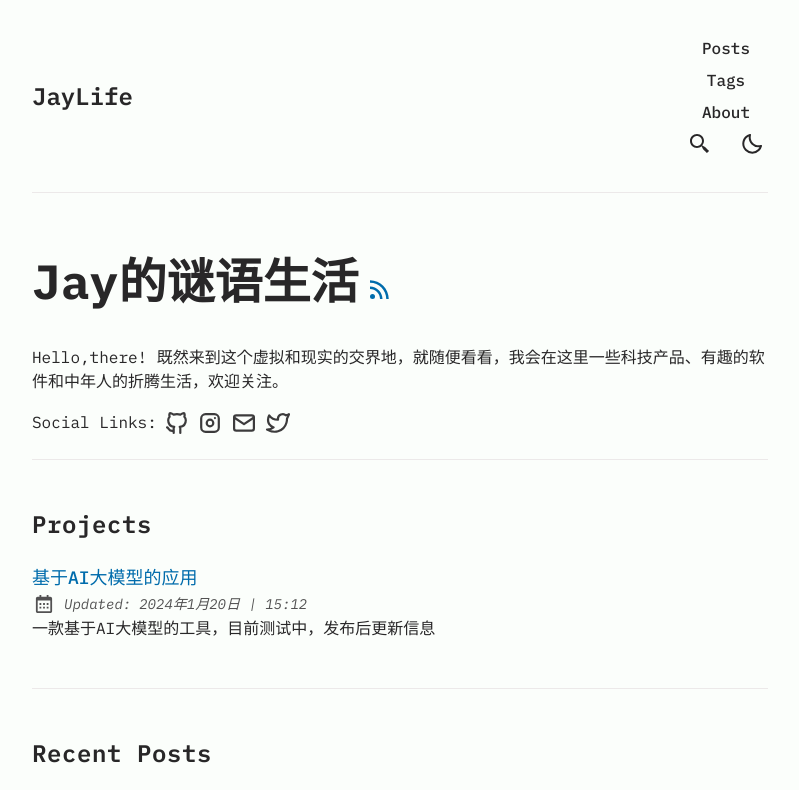
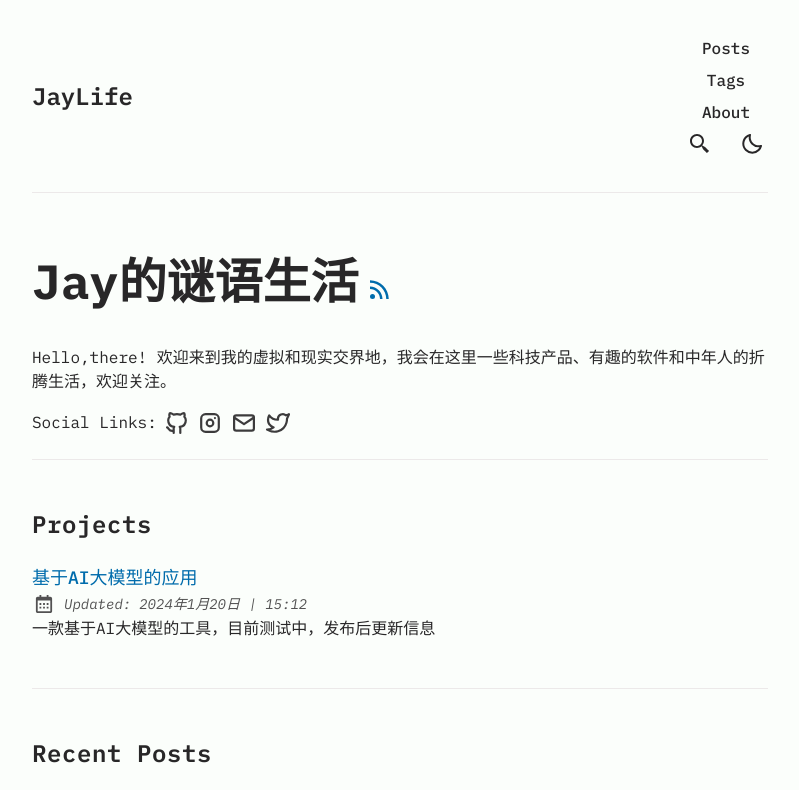
Before and after one commit to socekin/jaylifeblog, an Astro site: page / in a window 1280 px wide. Shown: the top 790 px of the page, without its empty margins (240-1039 px from the left). Built offline with nearby package versions, Linux system fonts and the light colour scheme; Astro itself is replaced by a stand-in of ours; some packages are replaced by stand-ins of ours.

```diff
--- a/src/pages/index.astro
+++ b/src/pages/index.astro
@@ -42,7 +42,7 @@ const socialCount = SOCIALS.filter(social => social.active).length;
       </a>
 
       <p>
-        Hello,there! 既然来到这个虚拟和现实的交界地，就随便看看，我会在这里一些科技产品、有趣的软件和中年人的折腾生活，欢迎关注。
+        Hello,there! 欢迎来到我的虚拟和现实交界地，我会在这里一些科技产品、有趣的软件和中年人的折腾生活，欢迎关注。
       </p>
 
       {
```
Also changed, not shown: public/favicon.svg, 1 other file.
